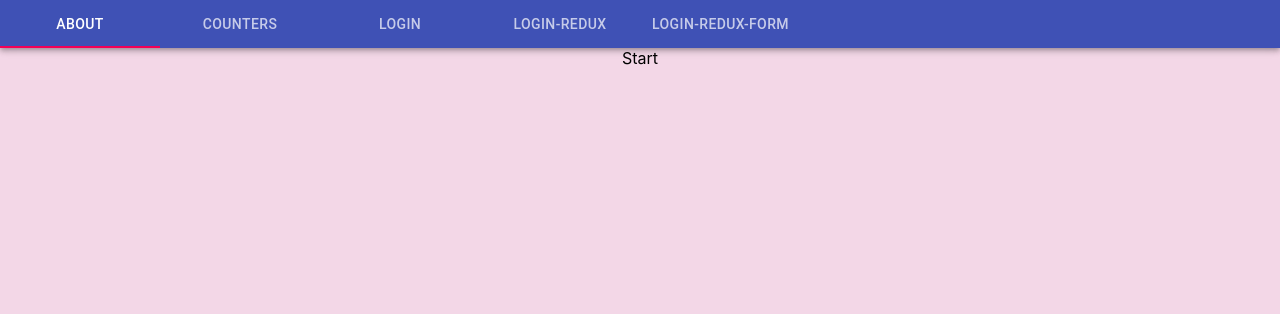
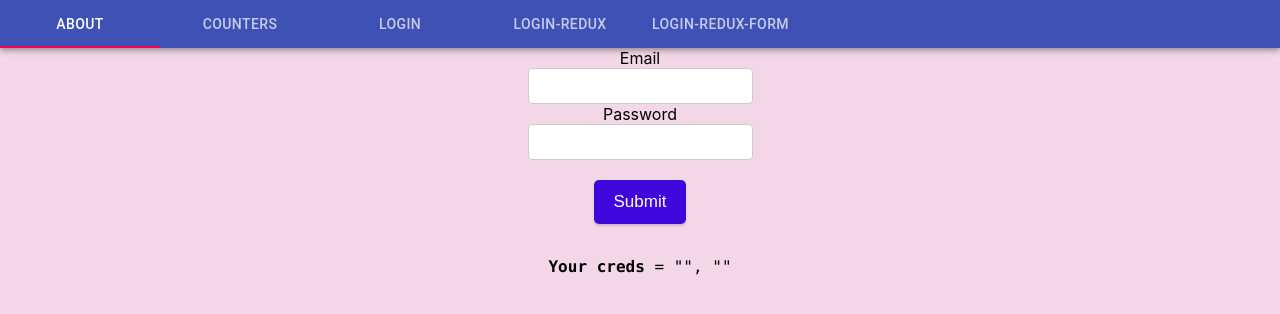
Before and after one commit to mashanobeard/second-task, a React (Create React App) app in the folder counter-counter/: page /Login-Redux-Form in a window 1280 px wide. Shown: the top 314 px of the page. Built offline with nearby package versions, Linux system fonts and the light colour scheme.

Commit message:
task-6-ready

```diff
--- a/counter-counter/package.json
+++ b/counter-counter/package.json
@@ -21,7 +21,8 @@
     "react-scripts": "4.0.3",
     "redux": "^4.1.1",
     "redux-actions": "^2.6.5",
-    "redux-thunk": "^2.3.0",
+    "redux-form": "^8.3.7",
+    "reselect": "^4.0.0",
     "web-vitals": "^1.1.2",
     "yup": "^0.32.9"
   },
--- /dev/null
+++ b/counter-counter/src/components/LoginReduxForm/LoginReduxForm.js
@@ -0,0 +1,58 @@
+import React from 'react'
+import { Field, reduxForm } from 'redux-form';
+import PropTypes from 'prop-types';
+
+
+
+let LoginReduxForm = ({onSubmit, emailUpdate, passwordUpdate, emailSuccessForm, passwordSuccessForm}) => {
+
+return(
+    <div>
+  <form onSubmit={onSubmit}>
+    <div>
+        <label htmlFor="email">Email</label> <br/>
+        <Field
+        className="inputs"
+        name="email"
+        component='input'
+        onChange={emailUpdate}
+        type="email"
+        required/>
+    </div>
+    <div>
+        <label htmlFor="password">Password</label> <br/>
+        <Field
+        className="inputs"
+        name="password"
+        component='input'
+        onChange={passwordUpdate}
+        minLength ="6"
+        required
+        type="password" />
+   </div>
+   <div>
+    <button type="submit"  className="btn">
+      Submit
+    </button>
+    </div>
+  </form>
+  <div>
+    <pre>
+        <code>
+         <strong>Your creds</strong> = {JSON.stringify(emailSuccessForm)}, {JSON.stringify(passwordSuccessForm)}
+        </code>
+    </pre>
+    </div>
+
+</div>
+    )
+}
+LoginReduxForm.propTypes ={
+    onSubmit: PropTypes.func,
+}
+
+ LoginReduxForm = reduxForm({
+    form: 'login'
+})(LoginReduxForm)
+
+export default LoginReduxForm;
--- a/counter-counter/src/components/loginRedux/loginSuccess.js
+++ b/counter-counter/src/components/loginRedux/loginSuccess.js
@@ -13,8 +13,8 @@ const LoginSuccess = ({email, password}) => {
    );
 }
 const mapStateToProps = (state) => ({
-    email: state.FormReducer.email,
-    password: state.FormReducer.password,
+    email: state.LoginReducer.email,
+    password: state.LoginReducer.password,
   });
 
 export default connect(mapStateToProps, null) (LoginSuccess);
--- a/counter-counter/src/containers/LoginReduxContainer.js
+++ b/counter-counter/src/containers/LoginReduxContainer.js
@@ -34,8 +34,8 @@ const LoginReduxContainer = (props) => {
 };
 
 const mapStateToProps = (state) => ({
-  email: state.FormReducer.email,
-  password: state.FormReducer.password,
+  email: state.LoginReducer.email,
+  password: state.LoginReducer.password,
 });
 
 const mapDispatchToProps = (dispatch) => {
--- a/counter-counter/src/containers/LoginReduxFormContainer.js
+++ b/counter-counter/src/containers/LoginReduxFormContainer.js
@@ -1,9 +1,46 @@
 import React from "react";
+import LoginReduxForm from "../components/LoginReduxForm/LoginReduxForm";
+import { updateEmail, updatePassword } from '../actions/index';
+import { connect } from "react-redux";
+import { withRouter } from "react-router-dom";
 
-const LoginReduxFormContainer = () => {
 
+const LoginReduxFormContainer = (props) => {
+    const { updateEmail, updatePassword } = props;
+
+    const handleEmailUpdate = (event) => {
+        updateEmail(event.target.value);
+      };
+
+    const handlePasswordUpdate = (event) => {
+        updatePassword(event.target.value);
+      };
+     const handleSubmit = (event) => {
+            event.preventDefault();
+            props.history.push("/Login-Redux/Success");
+          };
   return (
-    <div>Start</div>
+       <LoginReduxForm
+            onSubmit={handleSubmit}
+            emailUpdate={handleEmailUpdate}
+            passwordUpdate={handlePasswordUpdate}
+            emailSuccessForm = {props.email}
+            passwordSuccessForm = {props.password}
+        />
 )
 }
-export default LoginReduxFormContainer;
+const mapStateToProps = (state) => ({
+      email: state.LoginReducer.email,
+      password: state.LoginReducer.password,
+    });
+
+    const mapDispatchToProps = (dispatch) => {
+      return {
+        updateEmail: (value) => dispatch(updateEmail(value)),
+        updatePassword: (value) => dispatch(updatePassword(value)),
+      };
+    };
+
+    export default withRouter(
+      connect(mapStateToProps, mapDispatchToProps)(LoginReduxFormContainer)
+    );
--- a/counter-counter/src/index.js
+++ b/counter-counter/src/index.js
@@ -5,12 +5,12 @@ import App from './App';
 import reportWebVitals from './reportWebVitals';
 import { Provider } from 'react-redux';
 import {combineReducers, createStore} from 'redux';
-import FormReducer from './reducer';
-
+import LoginReducer from './reducer';
+import { reducer as formReducer } from 'redux-form'
 
 const  rootReducer = combineReducers({
-  FormReducer: FormReducer
-
+  LoginReducer: LoginReducer,
+  form: formReducer,
 })
 const store = createStore(rootReducer);
 
--- a/counter-counter/src/reducer/index.js
+++ b/counter-counter/src/reducer/index.js
@@ -7,7 +7,7 @@ const initialState = {
   password: '',
 }
 
- const FormReducer = handleActions(
+ const LoginReducer = handleActions(
 {
   [updateEmail] : ( state,action) =>({
     ...state,
@@ -21,4 +21,4 @@ const initialState = {
  initialState
  )
 
-export default FormReducer;
+export default LoginReducer;
```
Also changed, not shown: 1 other file (tests, documents, lock files or other folders).
